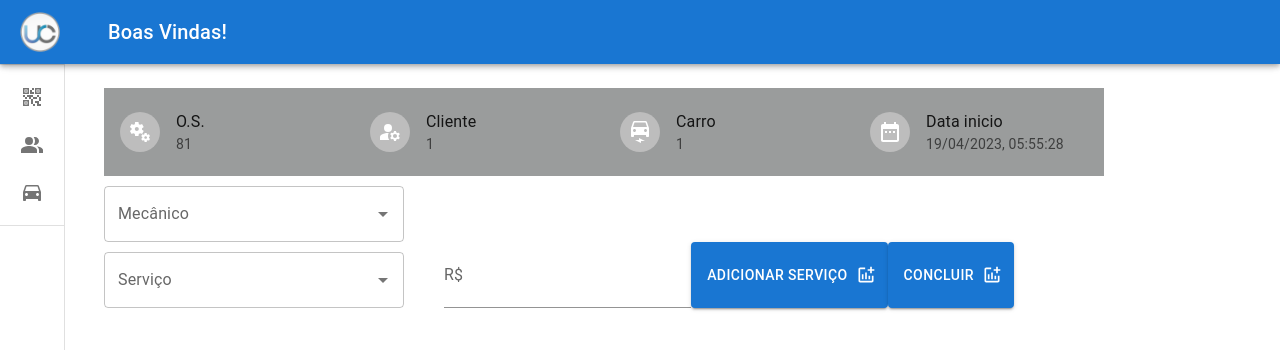
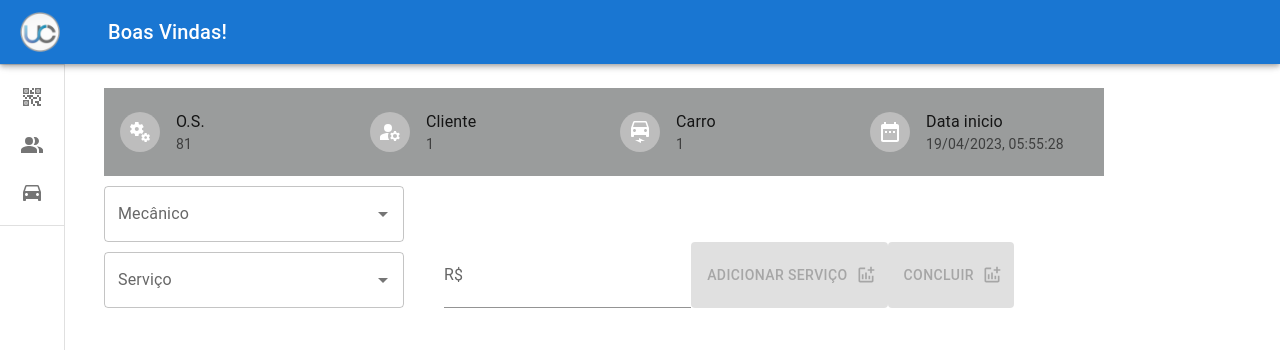
Before and after one commit to m4rcos-dev/Ultracar-service, a React (Create React App) app in the folder app/frontend/: page /start/1/1 in a window 1280 px wide. Shown: the top 350 px of the page. Built offline with nearby package versions, Linux system fonts and the light colour scheme.

Commit message:
:sparkles: feat: add functions and validations in buttons

```diff
--- a/app/frontend/src/components/OrderServicesTable/SelectService.js
+++ b/app/frontend/src/components/OrderServicesTable/SelectService.js
@@ -1,5 +1,5 @@
 import { Button, Input, InputAdornment, TextField } from "@mui/material"
-import { useContext, useState } from "react";
+import { useContext, useEffect, useState } from "react";
 import { ContextConfig } from "../../context/ContextConfig";
 import { servicesData } from "../../data/ServiceData"
 import { Autocomplete, Box } from "./SelectMechanicStyle";
@@ -9,10 +9,13 @@ import { ContextData } from "../../context/ContextData";
 function SelectService() {
   const { valueContext } = useContext(ContextConfig);
   const openMenu = valueContext.openMenu;
-  const { handleCurrentService} = useContext(ContextData)
+  const { contextData, handleCurrentService } = useContext(ContextData);
+  const currrentMechanic = contextData.currentCustomer.mechanic;
   const [service, setService] = useState('');
   const [cost, setCost] = useState('');
-  console.log(service);
+  const [disabled, setDisabled] = useState(true)
+  const [disabledFinal, setDisabledFinal] = useState(true);
+  const currentService = contextData.currentService
 
   const handelService = (event) => {
     setService(event.target.textContent);
@@ -28,6 +31,24 @@ function SelectService() {
       cost,
     })
   }
+
+  useEffect(() => {
+    const isDisable = () => {
+      if (
+        currrentMechanic.length > 0
+        && service.length > 0
+        && cost.length > 0) setDisabled(false);
+    }
+    isDisable();
+  }, [currrentMechanic, service, cost]);
+
+  useEffect(() => {
+    const isDisableFinal = () => {
+      if(currentService.length > 1) setDisabledFinal(false);
+    }
+    isDisableFinal();
+  }, [currentService])
+
 
   return (
     <Box>
@@ -46,6 +67,7 @@ function SelectService() {
         onChange={handelCost}
       />
       <Button
+        disabled={disabled}
         variant="contained"
         endIcon={<AddchartIcon />}
         // sx={button}
@@ -54,6 +76,7 @@ function SelectService() {
         Adicionar Serviço
       </Button>
       <Button
+        disabled={disabledFinal}
         variant="contained"
         endIcon={<AddchartIcon />}
       // sx={button}
```
Lines whose indentation alone changed are shown as unchanged.
